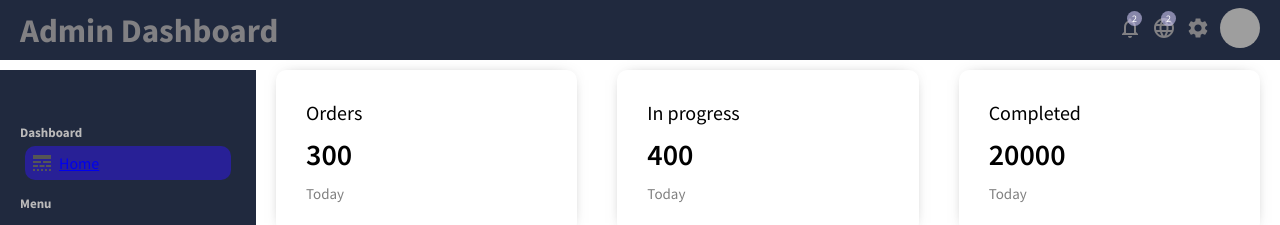
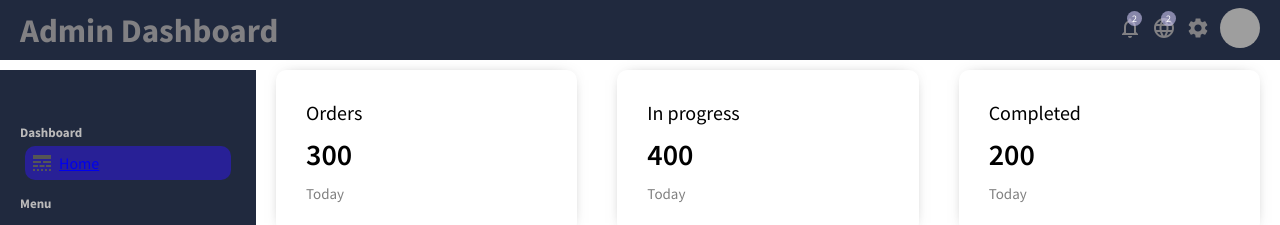
Before and after one commit to RuntimeTerrorOG/onlinedeliveryportal-frontend, a React (Create React App) app: page / in a window 1280 px wide. Shown: the top 225 px of the page. Built offline with nearby package versions, Linux system fonts and the light colour scheme; grey boxes are pictures that could not be loaded.

Commit message:
change it back

```diff
--- a/src/components/featuredInfo/FeaturedInfo.jsx
+++ b/src/components/featuredInfo/FeaturedInfo.jsx
@@ -20,7 +20,7 @@ export default function FeaturedInfo() {
       <div className="featuredItem">
         <span className="featuredTitle">Completed</span>
         <div className="featuredMoneyContainer">
-          <span className="featuredMoney">20000</span>
+          <span className="featuredMoney">200</span>
         </div>
         <span className="featuredSub">Today</span>
       </div>
```
